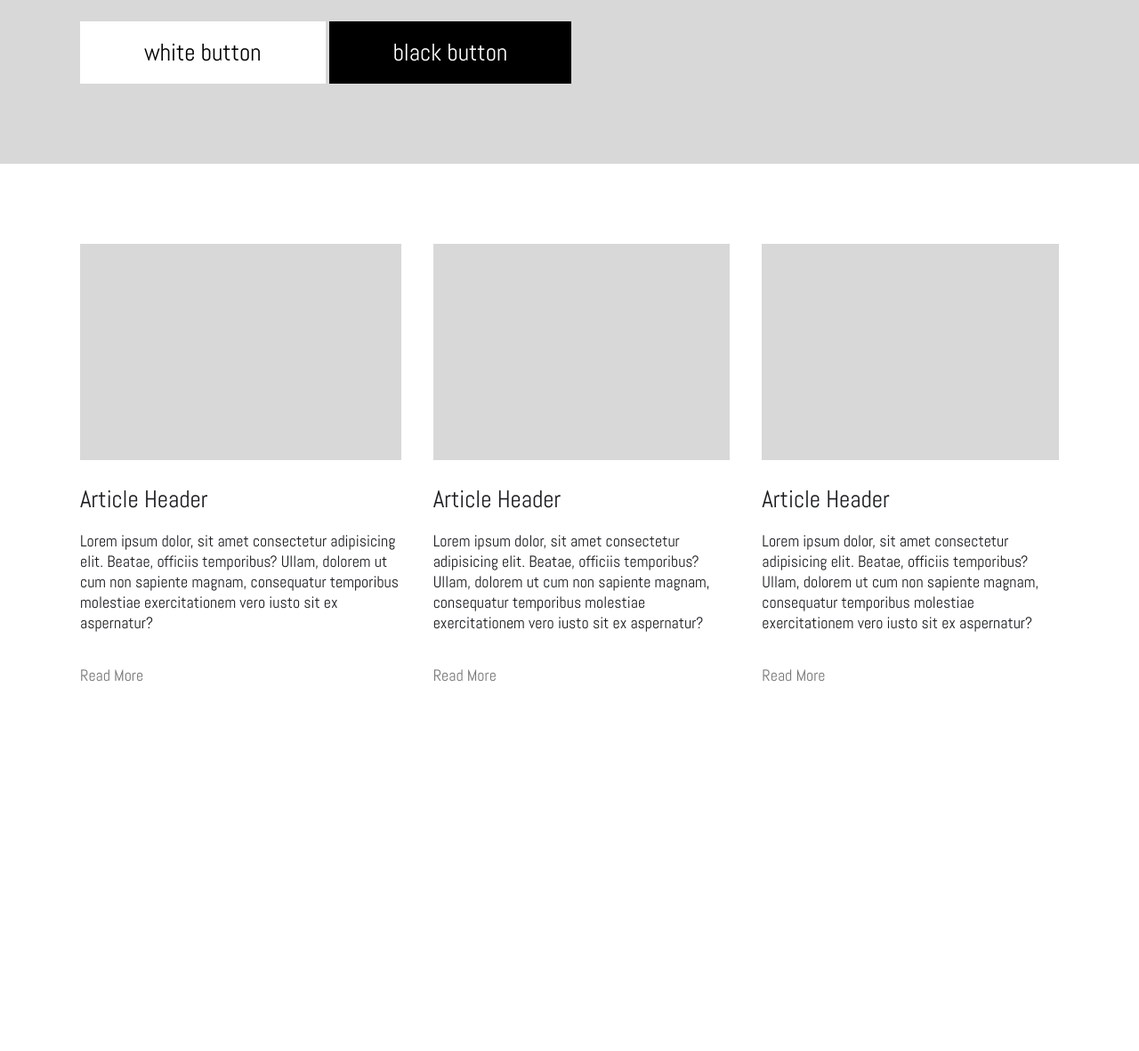
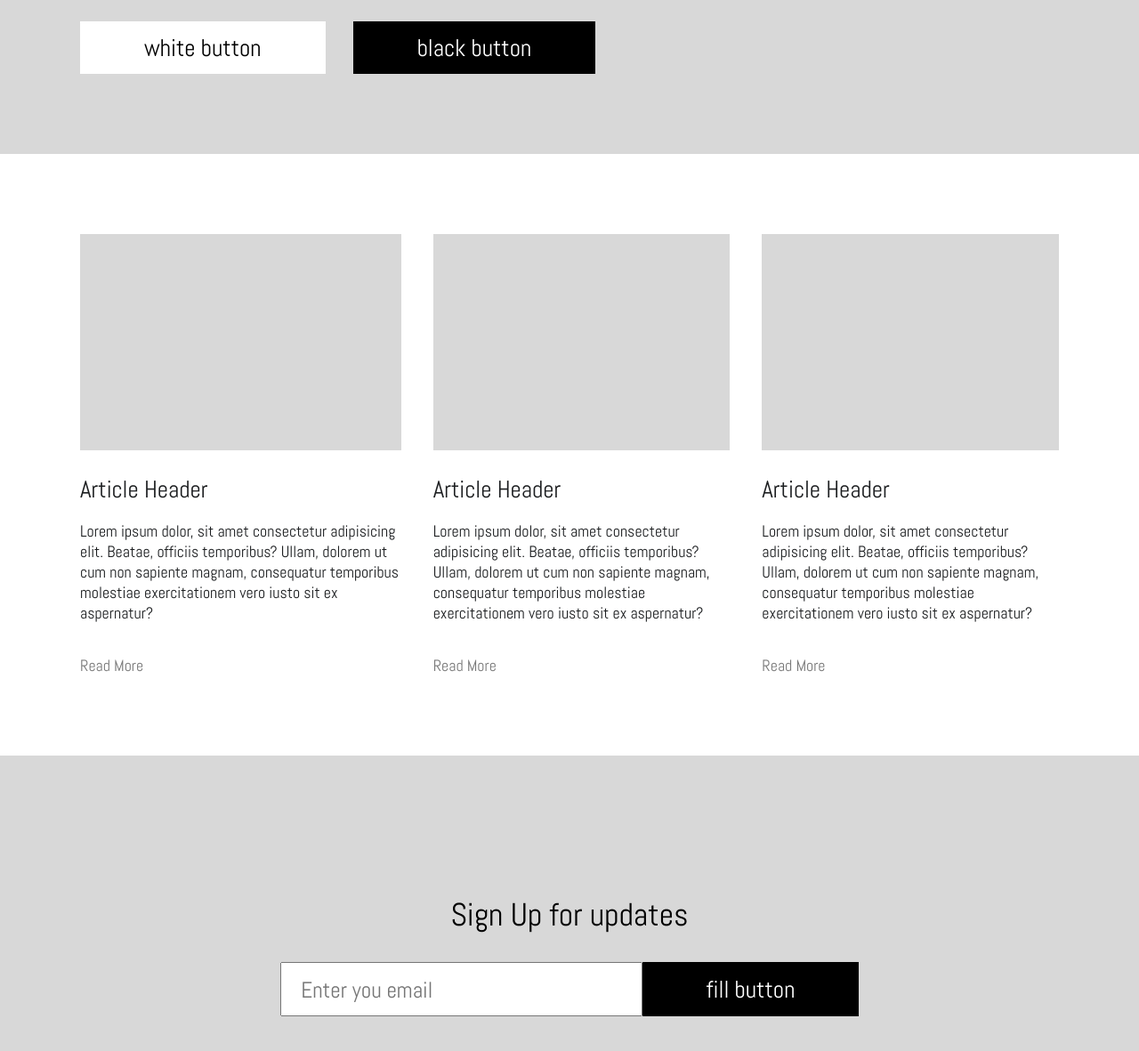
Before and after one commit to llifeboa/beeinterns-first-task-, a website built with webpack: page src/index.pug in a window 1280 px wide. Shown: the part 307-1488 px from the top of the page at 89% size. Before the commit the page ends 1167 px from the top, so only its background shows below. Built offline with nearby package versions, Linux system fonts and the light colour scheme.

Commit message:
add sign up form

```diff
--- a/src/index.pug
+++ b/src/index.pug
@@ -1,51 +1,57 @@
 doctype html
 html(lang="en")
-    head
-        meta(charset="UTF-8")
-        meta(name="viewport", content="width=device-width, initial-scale=1.0")
-        meta(http-equiv="X-UA-Compatible", content="ie=edge")
-        title beeinterns
-        link(rel="stylesheet", href="main.css")
-        link(href="https://fonts.googleapis.com/css?family=Abel&display=swap" rel="stylesheet")
-    body
-    header
-        .container-nav
-            .logo
-            nav
-                ul.navbar
-                    li.navbar__item
-                    li.navbar__item
-                    li.navbar__item
-                    li.navbar__item
-        main
-            section
-                .container.container_gray
-                    .banner
-                        h2.banner__header Banner Header
-                        p.banner__p Lorem ipsum dolor sit amet
-                        .banner__controls
-                            button.button.button_white white button
-                            button.button.button_black black button
-            section
-                .container
-                    .article-list
-                        article
-                            .article
-                                .article__image
-                                h3.article__header Article Header
-                                p.article__p Lorem ipsum dolor, sit amet consectetur adipisicing elit. Beatae, officiis temporibus? Ullam, dolorem ut cum non sapiente magnam, consequatur temporibus molestiae exercitationem vero iusto sit ex aspernatur?
-                                a.article__a Read More
-                        article
-                            .article
-                                .article__image
-                                h3.article__header Article Header
-                                p.article__p Lorem ipsum dolor, sit amet consectetur adipisicing elit. Beatae, officiis temporibus? Ullam, dolorem ut cum non sapiente magnam, consequatur temporibus molestiae exercitationem vero iusto sit ex aspernatur?
-                                a.article__a Read More
-                        article
-                            .article
-                                .article__image
-                                h3.article__header Article Header
-                                p.article__p Lorem ipsum dolor, sit amet consectetur adipisicing elit. Beatae, officiis temporibus? Ullam, dolorem ut cum non sapiente magnam, consequatur temporibus molestiae exercitationem vero iusto sit ex aspernatur?
-                                a.article__a Read More
-
-    script(src="index.js")
+	head
+		meta(charset="UTF-8")
+		meta(name="viewport", content="width=device-width, initial-scale=1.0")
+		meta(http-equiv="X-UA-Compatible", content="ie=edge")
+		title beeinterns
+		link(rel="stylesheet", href="main.css")
+		link(href="https://fonts.googleapis.com/css?family=Abel&display=swap" rel="stylesheet")
+	body
+	header
+		.container-nav
+			.logo
+			nav
+				ul.navbar
+					li.navbar__item
+					li.navbar__item
+					li.navbar__item
+					li.navbar__item
+		main
+			section
+				.container.container_gray
+					.banner
+						h2.banner__header Banner Header
+						p.banner__p Lorem ipsum dolor sit amet
+						.banner__controls
+							button.button.button_white white button
+							button.button.button_black.ml1_5 black button
+			section
+				.container
+					.article-list
+						article
+							.article
+								.article__image
+								h3.article__header Article Header
+								p.article__p Lorem ipsum dolor, sit amet consectetur adipisicing elit. Beatae, officiis temporibus? Ullam, dolorem ut cum non sapiente magnam, consequatur temporibus molestiae exercitationem vero iusto sit ex aspernatur?
+								a.article__a Read More
+						article
+							.article
+								.article__image
+								h3.article__header Article Header
+								p.article__p Lorem ipsum dolor, sit amet consectetur adipisicing elit. Beatae, officiis temporibus? Ullam, dolorem ut cum non sapiente magnam, consequatur temporibus molestiae exercitationem vero iusto sit ex aspernatur?
+								a.article__a Read More
+						article
+							.article
+								.article__image
+								h3.article__header Article Header
+								p.article__p Lorem ipsum dolor, sit amet consectetur adipisicing elit. Beatae, officiis temporibus? Ullam, dolorem ut cum non sapiente magnam, consequatur temporibus molestiae exercitationem vero iusto sit ex aspernatur?
+								a.article__a Read More
+			section
+				.container.container_gray
+					.sign-up
+						h2.sign-up__header Sign Up for updates
+						form.sign-up__form(action="#")
+							input.sign-up_email(type="email" pattern="^[a-z._]+@[a-z]+\.[a-z]+$" placeholder="Enter you email" required)
+							button.button.button_black(type="submit") fill button
+	script(src="index.js")
--- a/src/main.scss
+++ b/src/main.scss
@@ -78,7 +78,7 @@ body{
 	appearance: none;
 	border: none;
 	box-sizing: border-box;
-    padding: 1rem 4rem;
+	padding: 0.7rem 4rem;
 	font-weight: normal;
 	font-family: inherit;
 	&_white{
@@ -123,3 +123,33 @@ body{
 .article__a{
 	color: $article-a;
 }
+
+.sign-up{
+	padding: 7rem 0;
+	display: flex;
+	flex-direction: column;
+	justify-content: center;
+	align-items: center;
+}
+
+.sign-up__header{
+	font-size: 2rem;
+	font-weight: normal;
+}
+
+.sign-up__form{
+	display: flex;
+}
+.sign-up_email{
+	margin: 0;
+	font-size: 1.4rem;
+	padding: 0.7rem 1.2rem;
+	font-family: inherit;
+	color: $article-a;
+	width: 20rem;
+}
+//Support
+
+.ml1_5{
+	margin-left: 1.5rem;
+}
```
Lines whose indentation alone changed are shown as unchanged.
